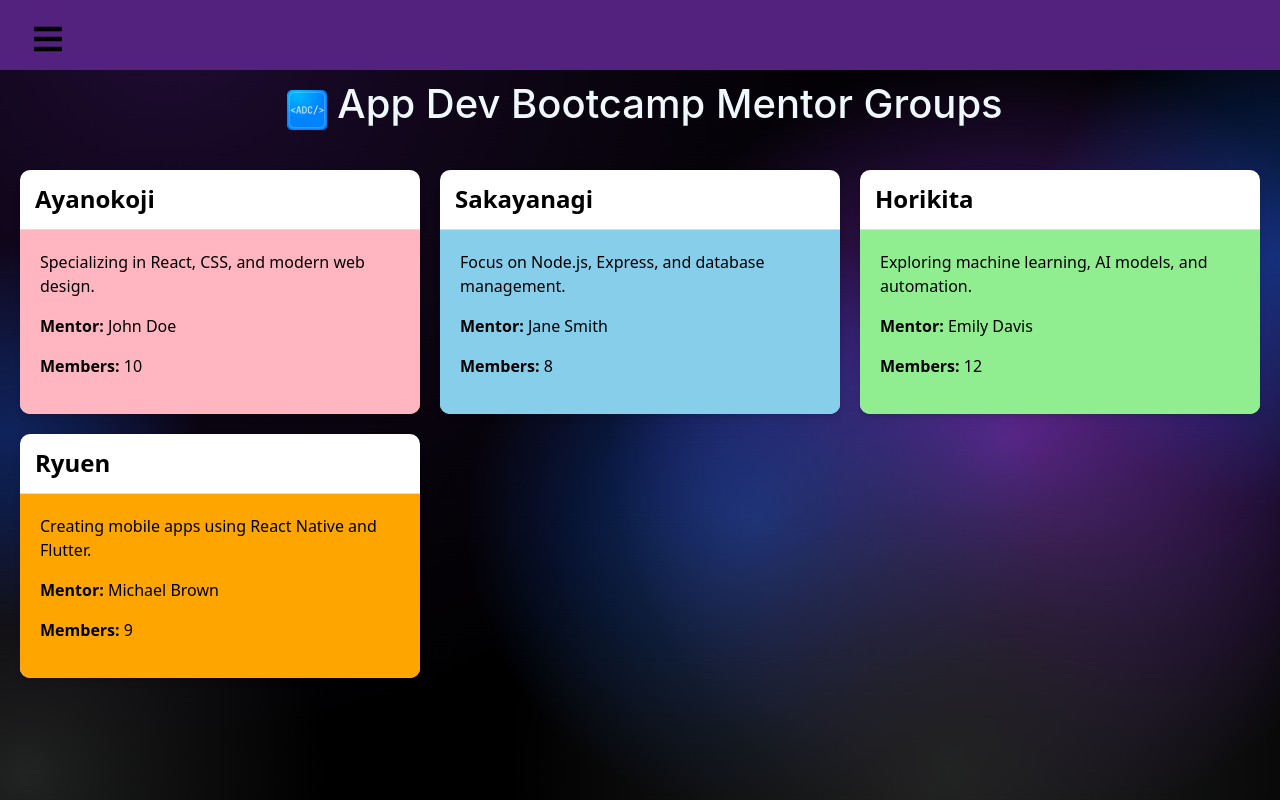
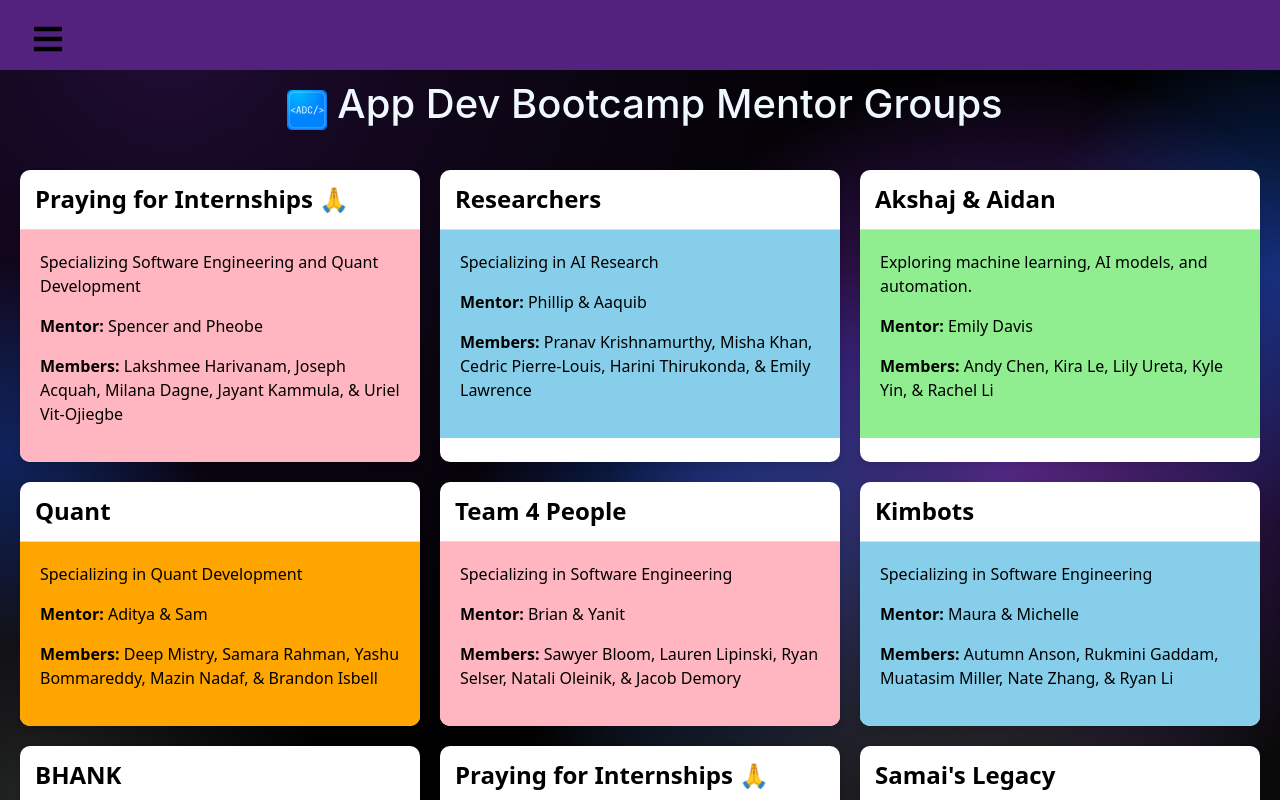
Before and after one commit to XiWorl/Bootcamp-Web-App, a React (Vite) app in the folder bootcamp-site/: page /mentorgroups in a window 1280 px wide. Shown: the top 800 px of the page. Built offline with nearby package versions, Linux system fonts and the light colour scheme.

Commit message:
mentor groups data added

```diff
--- a/bootcamp-site/src/StudentMentorGroups.jsx
+++ b/bootcamp-site/src/StudentMentorGroups.jsx
@@ -7,31 +7,66 @@ function StudentMentorGroup() {
     const mentorGroups = [
         {
             id: 1,
-            name: "Ayanokoji",
-            description: "Specializing in React, CSS, and modern web design.",
-            mentor: "John Doe",
-            members: 10,
+            name: "Praying for Internships 🙏 ",
+            description: "Specializing Software Engineering and Quant Development",
+            mentor: "Spencer and Pheobe",
+            members: "Lakshmee Harivanam, Joseph Acquah, Milana Dagne, Jayant Kammula, & Uriel Vit-Ojiegbe"
         },
         {
             id: 2,
-            name: "Sakayanagi",
-            description: "Focus on Node.js, Express, and database management.",
-            mentor: "Jane Smith",
-            members: 8,
+            name: "Researchers",
+            description: "Specializing in AI Research",
+            mentor: "Phillip & Aaquib",
+            members: "Pranav Krishnamurthy, Misha Khan, Cedric Pierre-Louis, Harini Thirukonda, & Emily Lawrence"
         },
         {
             id: 3,
-            name: "Horikita",
+            name: "Akshaj & Aidan",
             description: "Exploring machine learning, AI models, and automation.",
             mentor: "Emily Davis",
-            members: 12,
+            members: "Andy Chen, Kira Le, Lily Ureta, Kyle Yin, & Rachel Li"
         },
         {
             id: 4,
-            name: "Ryuen",
-            description: "Creating mobile apps using React Native and Flutter.",
-            mentor: "Michael Brown",
-            members: 9,
+            name: "Quant",
+            description: "Specializing in Quant Development",
+            mentor: "Aditya & Sam",
+            members: "Deep Mistry, Samara Rahman, Yashu Bommareddy, Mazin Nadaf, & Brandon Isbell"
+        },
+        {
+            id: 5,
+            name: "Team 4 People",
+            description: "Specializing in Software Engineering",
+            mentor: "Brian & Yanit",
+            members: "Sawyer Bloom, Lauren Lipinski, Ryan Selser, Natali Oleinik, & Jacob Demory"
+        },
+        {
+            id: 6,
+            name: "Kimbots",
+            description: "Specializing in Software Engineering",
+            mentor: "Maura & Michelle",
+            members: "Autumn Anson, Rukmini Gaddam, Muatasim Miller, Nate Zhang, & Ryan Li"
+        },
+        {
+            id: 7,
+            name: "BHANK",
+            description: "Specializing in Software Engineering",
+            mentor: "Jayden & Ravi",
+            members: "Kaleb Ward, Andrew Chen, Bhavya Tanugula, Nimisokan Ojikutu, & Harleen Green"
+        },
+        {
+            id: 8,
+            name: "Praying for Internships 🙏 ",
+            description: "Specializing in Software Engineering and AI Research",
+            mentor: "Nitish & Gavin",
+            members: "Aditi Sethi, Nithya Gopalakrishnan, Aryan Jain, Dhruv Satanur, & Rushil Juneja"
+        },
+        {
+            id: 9,
+            name: "Samai's Legacy",
+            description: "Specializing in Software Engineering, Product Managements, and Consulting",
+            mentor: "Samai & Matt",
+            members: "Vir Trivedi, Riya Lakhani, Madeline Moldrem, Samantha Tyles, & James Miller"
         },
     ];
 
```
